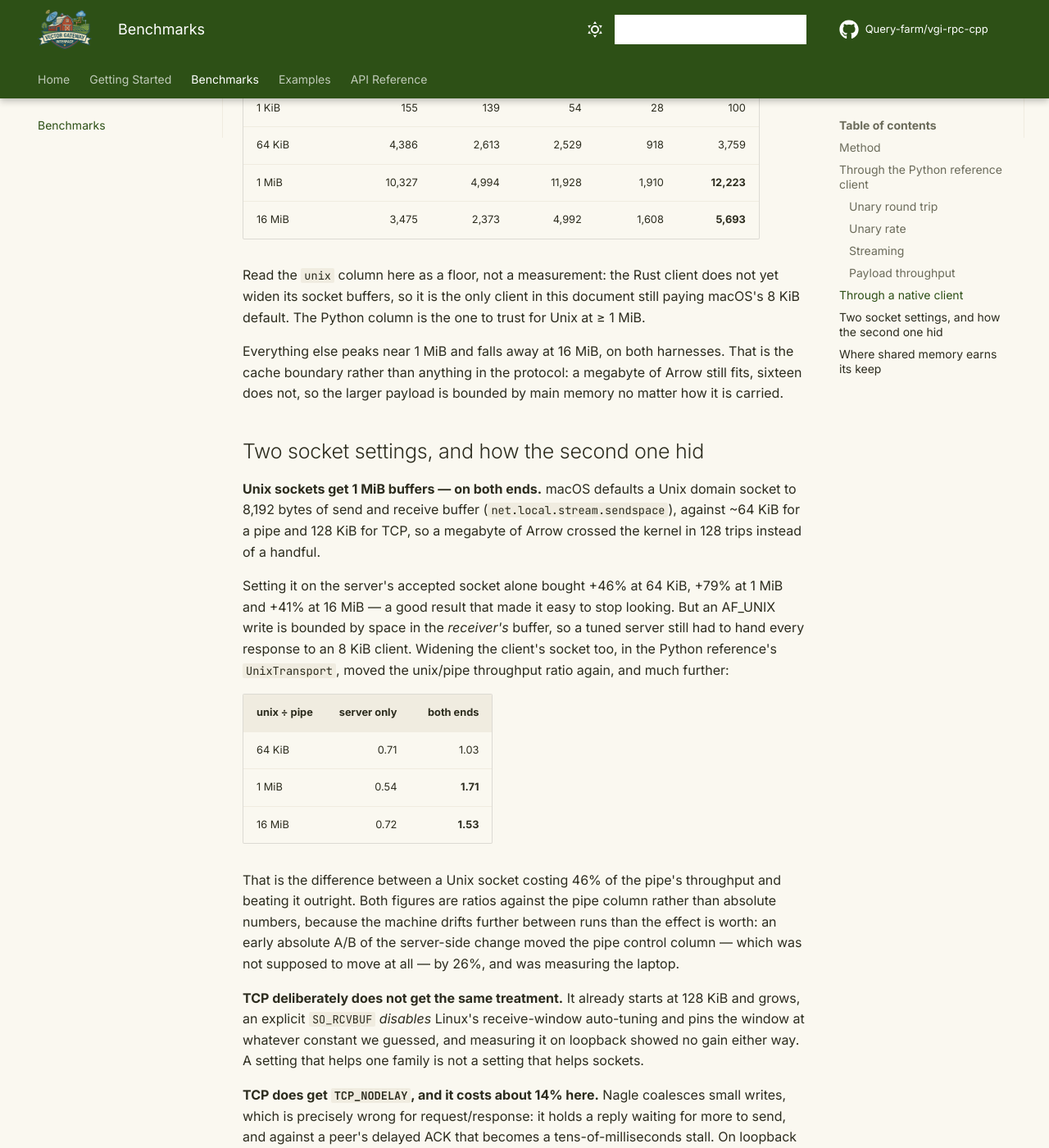
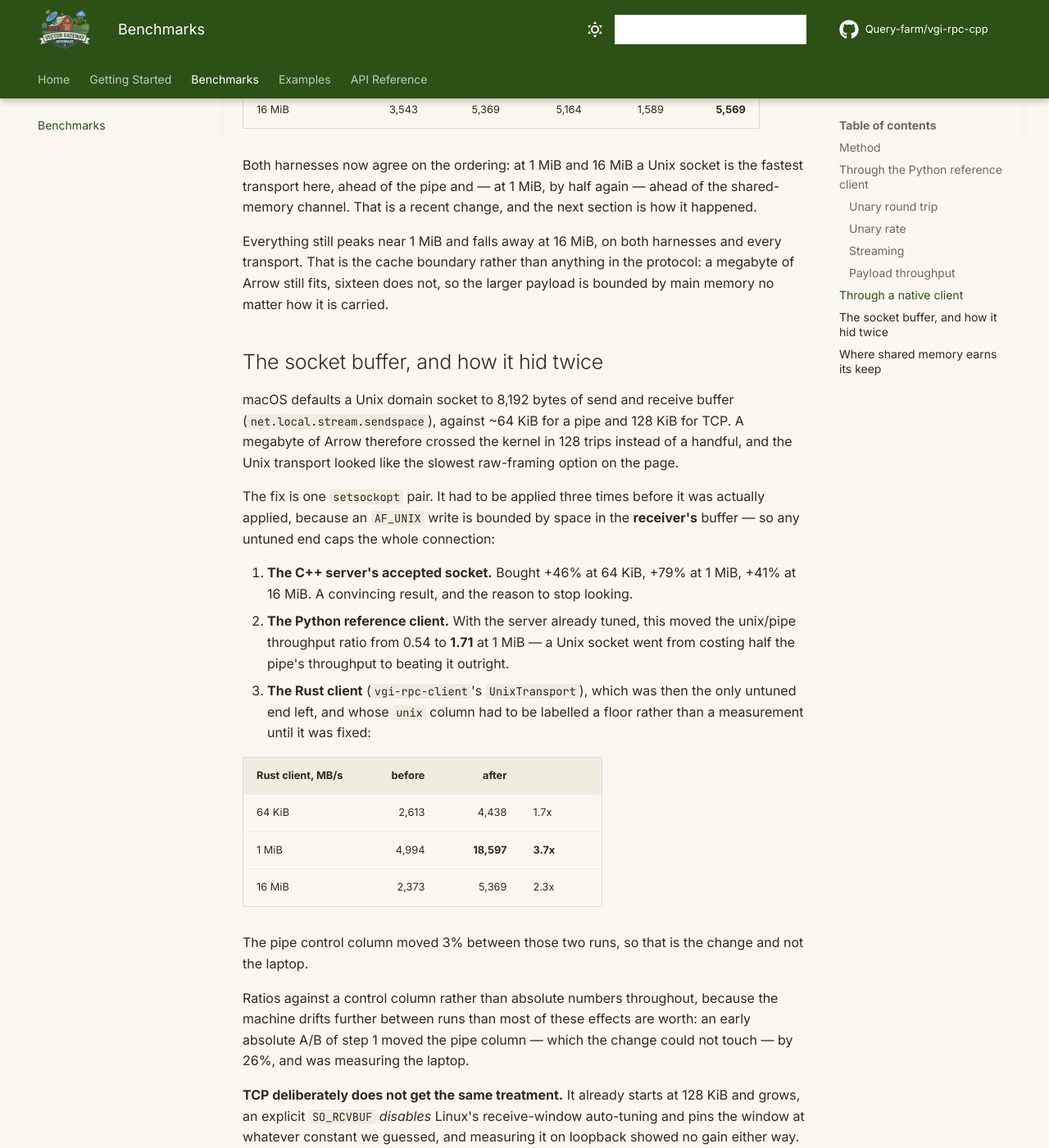
Before and after one commit to Query-farm/vgi-rpc-cpp, an MkDocs documentation site: the page built from docs/benchmarks.md, in a window 1280 px wide and 1400 px high, scrolled down 3772 px. Shown: the whole window at 82% size. Built offline with MkDocs 1.6.1 and Material for MkDocs 9.7.7, drawn with Linux system fonts in a browser that asks for light colours; comment, search, counter and statistics services are not loaded; some of the changed text lies outside the part shown.

Commit message:
docs(bench): the socket buffer hid three times, and shm's win was mostly it
The last untuned end was the Rust benchmark client, whose unix column this
page had to label a floor rather than a measurement. `vgi-rpc-client` now
widens its socket buffers too, so both harnesses finally measure the same
thing, and the answer changed.

A Unix socket is the fastest transport here at 1 MiB and 16 MiB — ahead of the
pipe on both harnesses, and at 1 MiB ahead of pipe+shm by 33% (Python client)
to 51% (Rust client). Fixing the Rust end alone took its 1 MiB echo throughput
from 4,994 to 18,597 MB/s, with the pipe control column steady to 3%.

So the shared-memory section is rewritten to say something less flattering
than it did. Against the plain pipe the channel is still a clear win above its
128 KiB threshold (+34%/+47% Python, +23%/+57% Rust). Against a properly
buffered Unix socket it is not: unix wins at 1 MiB on both harnesses and they
land within about 4% of each other at 16 MiB. Much of what read as a
shared-memory win was really the pipe's 64 KiB buffer and the socket's 8 KiB
one — a copy the kernel makes in one trip is cheaper than the machinery for
avoiding it.

That still is not the whole answer, and the page says so: shm is a side
channel that rides any raw-framing transport, and every shm figure here rides
the *pipe*. unix+shm would settle it and nothing has measured it — the Rust
client's `shm_connect` spawns a subprocess and cannot attach a segment to an
existing Unix connection.

All numbers re-run paired, back to back, against the same build-release
worker, and checked programmatically against the run output.

Co-Authored-By: Claude Opus 5 (1M context) <noreply@anthropic.com>

```diff
--- a/docs/benchmarks.md
+++ b/docs/benchmarks.md
@@ -52,19 +52,19 @@ _best, ms — lower is better_
 
 |                  | pipe | unix | tcp | http | pipe+shm |
 |------------------|-----:|-----:|----:|-----:|---------:|
-| `void_noop()`      | 0.023 | 0.026 | 0.053 | 0.270 | 0.022 |
-| `add_floats(a,b)`  | 0.035 | 0.040 | 0.063 | 0.291 | 0.036 |
-| `echo_string(11B)` | 0.032 | 0.038 | 0.061 | 0.281 | 0.033 |
-| `echo_all_types()` | 0.251 | 0.256 | 0.282 | 0.546 | 0.253 |
+| `void_noop()`      | 0.022 | 0.025 | 0.051 | 0.272 | 0.023 |
+| `add_floats(a,b)`  | 0.034 | 0.040 | 0.064 | 0.298 | 0.036 |
+| `echo_string(11B)` | 0.032 | 0.037 | 0.060 | 0.279 | 0.033 |
+| `echo_all_types()` | 0.251 | 0.257 | 0.285 | 0.549 | 0.252 |
 
 Median, to show the spread the machine added:
 
 |                  | pipe | unix | tcp | http | pipe+shm |
 |------------------|-----:|-----:|----:|-----:|---------:|
-| `void_noop()`      | 0.027 | 0.030 | 0.075 | 0.308 | 0.026 |
-| `add_floats(a,b)`  | 0.040 | 0.043 | 0.072 | 0.336 | 0.039 |
-| `echo_string(11B)` | 0.038 | 0.041 | 0.072 | 0.333 | 0.037 |
-| `echo_all_types()` | 0.266 | 0.269 | 0.307 | 0.610 | 0.266 |
+| `void_noop()`      | 0.025 | 0.030 | 0.076 | 0.304 | 0.025 |
+| `add_floats(a,b)`  | 0.037 | 0.043 | 0.072 | 0.325 | 0.040 |
+| `echo_string(11B)` | 0.035 | 0.040 | 0.070 | 0.321 | 0.036 |
+| `echo_all_types()` | 0.260 | 0.264 | 0.304 | 0.587 | 0.261 |
 
 ### Unary rate
 
@@ -72,15 +72,15 @@ _calls/sec — higher is better_
 
 |                  | pipe | unix | tcp | http | pipe+shm |
 |------------------|-----:|-----:|----:|-----:|---------:|
-| `void_noop()`      | 44,037 | 38,835 | 18,750 | 3,698 | 45,114 |
-| `add_floats(a,b)`  | 28,951 | 25,211 | 15,769 | 3,432 | 27,972 |
-| `echo_string(11B)` | 31,168 | 26,638 | 16,461 | 3,553 | 30,691 |
-| `echo_all_types()` |  3,986 |  3,906 |  3,545 | 1,830 |  3,958 |
+| `void_noop()`      | 45,627 | 39,409 | 19,624 | 3,672 | 44,199 |
+| `add_floats(a,b)`  | 29,484 | 24,845 | 15,717 | 3,351 | 27,875 |
+| `echo_string(11B)` | 31,704 | 27,335 | 16,552 | 3,589 | 30,456 |
+| `echo_all_types()` |  3,991 |  3,893 |  3,506 | 1,821 |  3,964 |
 
 `void_noop()` is the per-call framing floor — no parameters, no result.
 `echo_all_types()` carries eighteen fields covering every type mapping, so the
 gap between the two is encode/decode cost rather than transport cost. That the
-transports converge as the payload grows (44k → 4.0k on pipe, 3.7k → 1.8k on
+transports converge as the payload grows (46k → 4.0k on pipe, 3.7k → 1.8k on
 HTTP) says most of the per-call spread is fixed framing overhead.
 
 ### Streaming
@@ -89,8 +89,8 @@ _best, ms — lower is better_
 
 |                     | pipe | unix | tcp | http | pipe+shm |
 |---------------------|-----:|-----:|----:|-----:|---------:|
-| `produce_n(50)`       | 1.03 | 1.08 | 1.75 | 16.07 | 1.06 |
-| `exchange_scale(20)`  | 0.37 | 0.53 | 0.82 |  6.71 | 0.41 |
+| `produce_n(50)`       | 0.70 | 1.12 | 1.47 | 15.83 | 1.04 |
+| `exchange_scale(20)`  | 0.35 | 0.57 | 0.82 |  6.67 | 0.39 |
 
 HTTP pays worst here, and for a structural reason: the raw-framing transports
 hold one connection open for the whole stream, while HTTP maps every producer
@@ -102,90 +102,91 @@ _MB/s, both directions, at best time — higher is better_
 
 |         | pipe | unix | tcp | http | pipe+shm |
 |---------|-----:|-----:|----:|-----:|---------:|
-| 1 KiB   |    57 |    50 |    28 |     6 |    56 |
-| 64 KiB  | 2,429 | 2,488 | 1,514 |   329 | 2,320 |
-| 1 MiB   | 7,152 | **12,149** | 7,519 | 1,561 | 8,979 |
-| 16 MiB  | 3,580 | **5,374** | 5,210 | 1,661 | 5,373 |
+| 1 KiB   |    58 |    50 |    28 |     6 |    56 |
+| 64 KiB  | 2,373 | 2,506 | 1,508 |   344 | 2,222 |
+| 1 MiB   | 6,773 | **12,069** | 7,423 | 1,522 | 9,086 |
+| 16 MiB  | 3,573 | **5,467** | 5,160 | 1,727 | 5,243 |
 
 The 1 KiB row is latency-bound, not bandwidth-bound — it is really just
 `1 / round-trip` wearing different units. Shared memory does not engage below
 `VGI_RPC_SHM_MIN_BATCH_BYTES` (128 KiB), which is why its 1 KiB and 64 KiB
 figures track the plain pipe.
 
-Unix leading at the top two sizes is new, and is the socket-buffer fix below.
-
 ## Through a native client
 
 A Python client can only measure a server down to its own cost per call.
 Driving the same worker from Rust — reusing `vgi-rpc-client` from the sibling
 [vgi-rpc-rust](https://github.com/Query-farm/vgi-rpc-rust) checkout, see
-`bench/rust-client/` — moves the floor by 2x to 5x:
+`bench/rust-client/` — moves the floor by 2x to 6x:
 
 | `void_noop()`, calls/sec | Python client | Rust client | |
 |---|---:|---:|---|
-| pipe | 44,037 | **102,135** | 2.3x |
-| unix | 38,835 |  **87,268** | 2.2x |
-| tcp  | 18,750 |  **36,474** | 1.9x |
-| http |  3,698 |  **17,978** | **4.9x** |
+| pipe | 45,627 |  **91,954** | 2.0x |
+| unix | 39,409 | **100,412** | 2.5x |
+| tcp  | 19,624 |  **37,441** | 1.9x |
+| http |  3,672 |  **21,409** | **5.8x** |
 
 HTTP is where the difference is starkest: the Python table reads as though
 this server costs 0.27 ms per HTTP call, and most of that is the client's HTTP
-stack. The server's own figure is nearer 56 us.
-
-Throughput separates the same way — and the shared-memory column most of all,
-because the channel exists to avoid copies, which is exactly what a client
-spending tens of microseconds per call in Python hides:
+stack. The server's own figure is nearer 47 us.
 
 | MB/s round trip | pipe | unix | tcp | http | pipe+shm |
 |---|---:|---:|---:|---:|---:|
-| 1 KiB   |   155 |   139 |    54 |    28 |   100 |
-| 64 KiB  | 4,386 | 2,613 | 2,529 |   918 | 3,759 |
-| 1 MiB   | 10,327 | 4,994 | 11,928 | 1,910 | **12,223** |
-| 16 MiB  |  3,475 | 2,373 |  4,992 | 1,608 |  **5,693** |
+| 1 KiB   |   104 |    93 |    57 |    28 |   119 |
+| 64 KiB  | 3,783 | 4,438 | 2,648 |   905 | 4,038 |
+| 1 MiB   | 10,025 | **18,597** | 12,807 | 1,854 | 12,324 |
+| 16 MiB  |  3,543 |  5,369 |  5,164 | 1,589 | **5,569** |
 
-Read the `unix` column here as a floor, not a measurement: the Rust client does
-not yet widen its socket buffers, so it is the only client in this document
-still paying macOS's 8 KiB default. The Python column is the one to trust for
-Unix at ≥ 1 MiB.
+Both harnesses now agree on the ordering: at 1 MiB and 16 MiB a Unix socket is
+the fastest transport here, ahead of the pipe and — at 1 MiB, by half again —
+ahead of the shared-memory channel. That is a recent change, and the next
+section is how it happened.
 
-Everything else peaks near 1 MiB and falls away at 16 MiB, on both harnesses.
-That is the cache boundary rather than anything in the protocol: a megabyte of
-Arrow still fits, sixteen does not, so the larger payload is bounded by main
-memory no matter how it is carried.
+Everything still peaks near 1 MiB and falls away at 16 MiB, on both harnesses
+and every transport. That is the cache boundary rather than anything in the
+protocol: a megabyte of Arrow still fits, sixteen does not, so the larger
+payload is bounded by main memory no matter how it is carried.
 
-## Two socket settings, and how the second one hid
+## The socket buffer, and how it hid twice
 
-**Unix sockets get 1 MiB buffers — on both ends.** macOS defaults a Unix
-domain socket to 8,192 bytes of send and receive buffer
+macOS defaults a Unix domain socket to 8,192 bytes of send and receive buffer
 (`net.local.stream.sendspace`), against ~64 KiB for a pipe and 128 KiB for
-TCP, so a megabyte of Arrow crossed the kernel in 128 trips instead of a
-handful.
+TCP. A megabyte of Arrow therefore crossed the kernel in 128 trips instead of
+a handful, and the Unix transport looked like the slowest raw-framing option
+on the page.
 
-Setting it on the server's accepted socket alone bought +46% at 64 KiB, +79%
-at 1 MiB and +41% at 16 MiB — a good result that made it easy to stop looking.
-But an AF_UNIX write is bounded by space in the *receiver's* buffer, so a
-tuned server still had to hand every response to an 8 KiB client. Widening the
-client's socket too, in the Python reference's `UnixTransport`, moved the
-unix/pipe throughput ratio again, and much further:
+The fix is one `setsockopt` pair. It had to be applied three times before it
+was actually applied, because an `AF_UNIX` write is bounded by space in the
+**receiver's** buffer — so any untuned end caps the whole connection:
 
-| unix ÷ pipe | server only | both ends |
-|---|---:|---:|
-| 64 KiB |  0.71 | 1.03 |
-| 1 MiB  |  0.54 | **1.71** |
-| 16 MiB |  0.72 | **1.53** |
+1. **The C++ server's accepted socket.** Bought +46% at 64 KiB, +79% at 1 MiB,
+   +41% at 16 MiB. A convincing result, and the reason to stop looking.
+2. **The Python reference client.** With the server already tuned, this moved
+   the unix/pipe throughput ratio from 0.54 to **1.71** at 1 MiB — a Unix
+   socket went from costing half the pipe's throughput to beating it outright.
+3. **The Rust client** (`vgi-rpc-client`'s `UnixTransport`), which was then the
+   only untuned end left, and whose `unix` column had to be labelled a floor
+   rather than a measurement until it was fixed:
 
-That is the difference between a Unix socket costing 46% of the pipe's
-throughput and beating it outright. Both figures are ratios against the pipe
-column rather than absolute numbers, because the machine drifts further
-between runs than the effect is worth: an early absolute A/B of the
-server-side change moved the pipe control column — which was not supposed to
-move at all — by 26%, and was measuring the laptop.
+   | Rust client, MB/s | before | after | |
+   |---|---:|---:|---|
+   | 64 KiB | 2,613 | 4,438 | 1.7x |
+   | 1 MiB  | 4,994 | **18,597** | **3.7x** |
+   | 16 MiB | 2,373 | 5,369 | 2.3x |
+
+   The pipe control column moved 3% between those two runs, so that is the
+   change and not the laptop.
+
+Ratios against a control column rather than absolute numbers throughout,
+because the machine drifts further between runs than most of these effects are
+worth: an early absolute A/B of step 1 moved the pipe column — which the change
+could not touch — by 26%, and was measuring the laptop.
 
 **TCP deliberately does not get the same treatment.** It already starts at
 128 KiB and grows, an explicit `SO_RCVBUF` *disables* Linux's receive-window
 auto-tuning and pins the window at whatever constant we guessed, and measuring
-it on loopback showed no gain either way. A setting that helps one family is
-not a setting that helps sockets.
+it on loopback showed no gain either way. A setting that helps one socket
+family is not a setting that helps sockets.
 
 **TCP does get `TCP_NODELAY`, and it costs about 14% here.** Nagle coalesces
 small writes, which is precisely wrong for request/response: it holds a reply
@@ -199,20 +200,30 @@ without it.
 
 ## Where shared memory earns its keep
 
-Against the plain pipe, above the 128 KiB threshold and not before: **+26% at
-1 MiB and +50% at 16 MiB** through the Python client, +18% and +64% through
-the Rust one, while adding a little overhead below the threshold.
+Less than it looked like, now that it is being compared against something
+tuned.
 
-Against a properly buffered Unix socket the case is now much weaker — in the
-Python harness a 1 MiB Unix socket is *faster* than pipe+shm at 1 MiB (12,149
-vs 8,979 MB/s) and ties it at 16 MiB. The Rust harness still shows shared
-memory well ahead, but its Unix client is the untuned one, so that comparison
-cannot settle the question yet. The shared-memory channel rides any of the
-raw-framing transports, so the interesting configuration to measure next is
-unix+shm rather than either alone.
+Against the plain pipe the channel is a clear win above its 128 KiB threshold:
+**+34% at 1 MiB and +47% at 16 MiB** through the Python client, +23% and +57%
+through the Rust one.
 
-It did not start out even this good. The first measurements had shared memory
-roughly 40% *behind* the pipe at 1 MiB, from two independent causes:
+Against a properly buffered Unix socket it is not. Both harnesses now put a
+1 MiB Unix socket ahead of pipe+shm at 1 MiB — by 33% in Python, by 51% in
+Rust — and score them within about 4% of each other at 16 MiB. Much of what looked
+like a shared-memory win was the pipe's 64 KiB buffer and the socket's 8 KiB
+one; a copy the kernel makes in one trip is cheaper than the machinery for
+avoiding it.
+
+That is not the end of the question, because the comparison is still
+unbalanced: shared memory is a side channel that rides any of the raw-framing
+transports, and every shm figure here rides the *pipe*. **unix+shm is the
+configuration that would settle it, and nothing has measured it** — the Rust
+client's `shm_connect` spawns a subprocess and has no way to attach a segment
+to an existing Unix connection.
+
+Its history is worth keeping, though, because two real bugs came out of it.
+The first measurements had shared memory roughly 40% *behind* the pipe at
+1 MiB, from two independent causes:
 
 - **The client never freed a resolved region.** Forty calls left forty live
   allocations — against the Python reference worker exactly as against this
```
